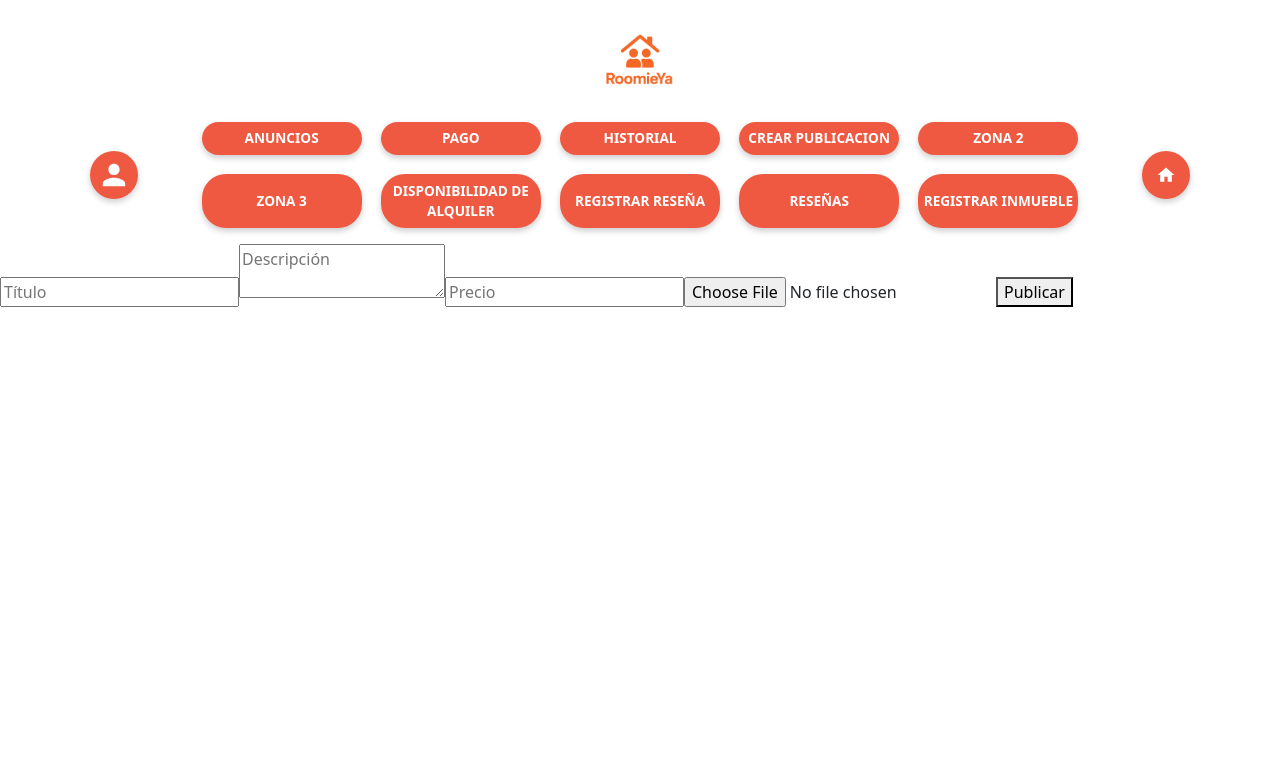
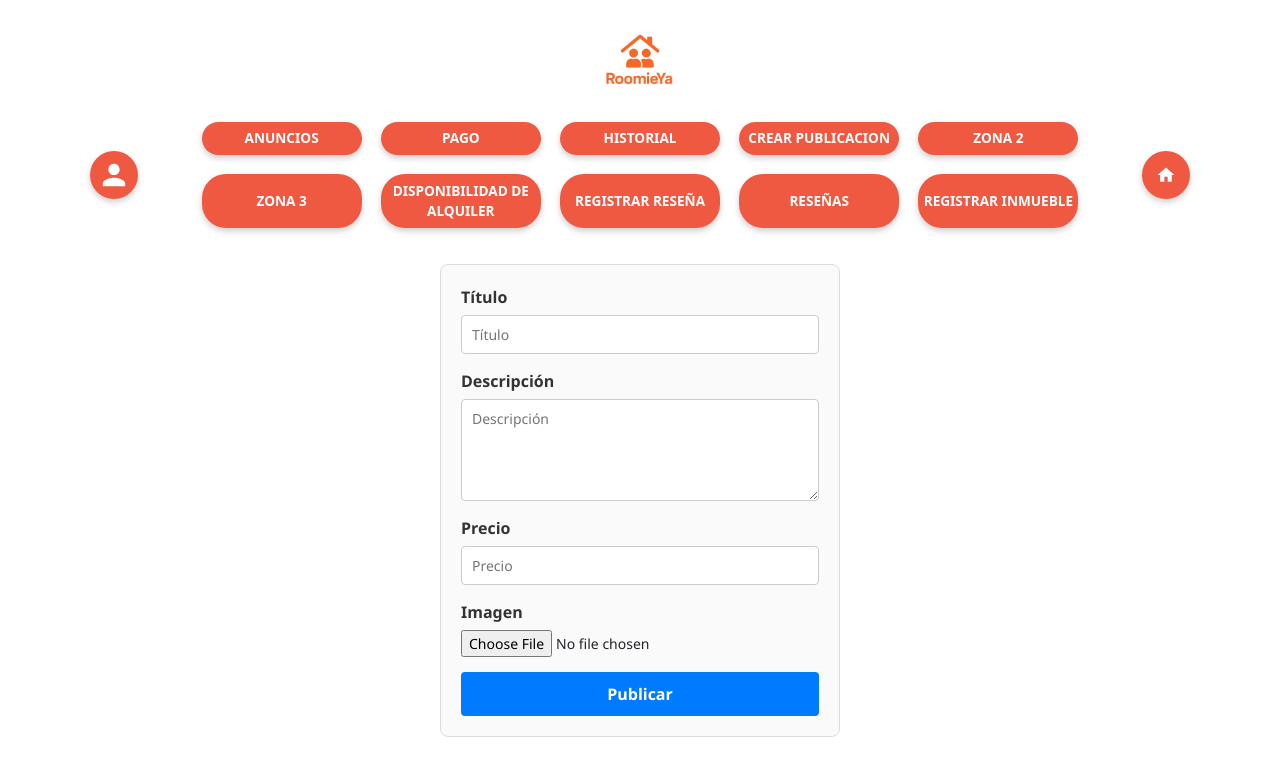
Before and after one commit to adrielardiles/GRUPO01-SOFTWARE_2, a React (Create React App) app in the folder Frontend/roomieya/: page /PublicacionContainer in a window 1280 px wide. Shown: the top 776 px of the page. Built offline with nearby package versions, Linux system fonts and the light colour scheme; no server answers.

Commit message:
corrections with css

```diff
--- a/Frontend/roomieya/src/pages/PublicacionForm.jsx
+++ b/Frontend/roomieya/src/pages/PublicacionForm.jsx
@@ -1,9 +1,13 @@
 import React from 'react';
+import '../styles/PublicacionForm.css';
 
 export default function PublicacionForm({ datos, onChange, onSubmit }) {
   return (
-        <form onSubmit={onSubmit}>
+    <form className="form-container" onSubmit={onSubmit}>
+      <div className="form-field">
+        <label htmlFor="titulo">Título</label>
         <input
+          id="titulo"
           type="text"
           name="titulo"
           placeholder="Título"
@@ -11,14 +15,25 @@ export default function PublicacionForm({ datos, onChange, onSubmit }) {
           onChange={onChange}
           required
         />
+      </div>
+
+      <div className="form-field">
+        <label htmlFor="descripcion">Descripción</label>
         <textarea
+          id="descripcion"
           name="descripcion"
           placeholder="Descripción"
           value={datos.descripcion}
           onChange={onChange}
+          rows={4}
           required
         />
+      </div>
+
+      <div className="form-field">
+        <label htmlFor="precio">Precio</label>
         <input
+          id="precio"
           type="number"
           name="precio"
           placeholder="Precio"
@@ -26,14 +41,23 @@ export default function PublicacionForm({ datos, onChange, onSubmit }) {
           onChange={onChange}
           required
         />
+      </div>
+
+      <div className="form-field">
+        <label htmlFor="imagen">Imagen</label>
         <input
+          id="imagen"
           type="file"
           name="imagen"
           accept="image/*"
           onChange={onChange}
           required
         />
-            <button type="submit">Publicar</button>
+      </div>
+
+      <button type="submit" className="submit-button">
+        Publicar
+      </button>
     </form>
   );
 }
```
Lines whose indentation alone changed are shown as unchanged.
